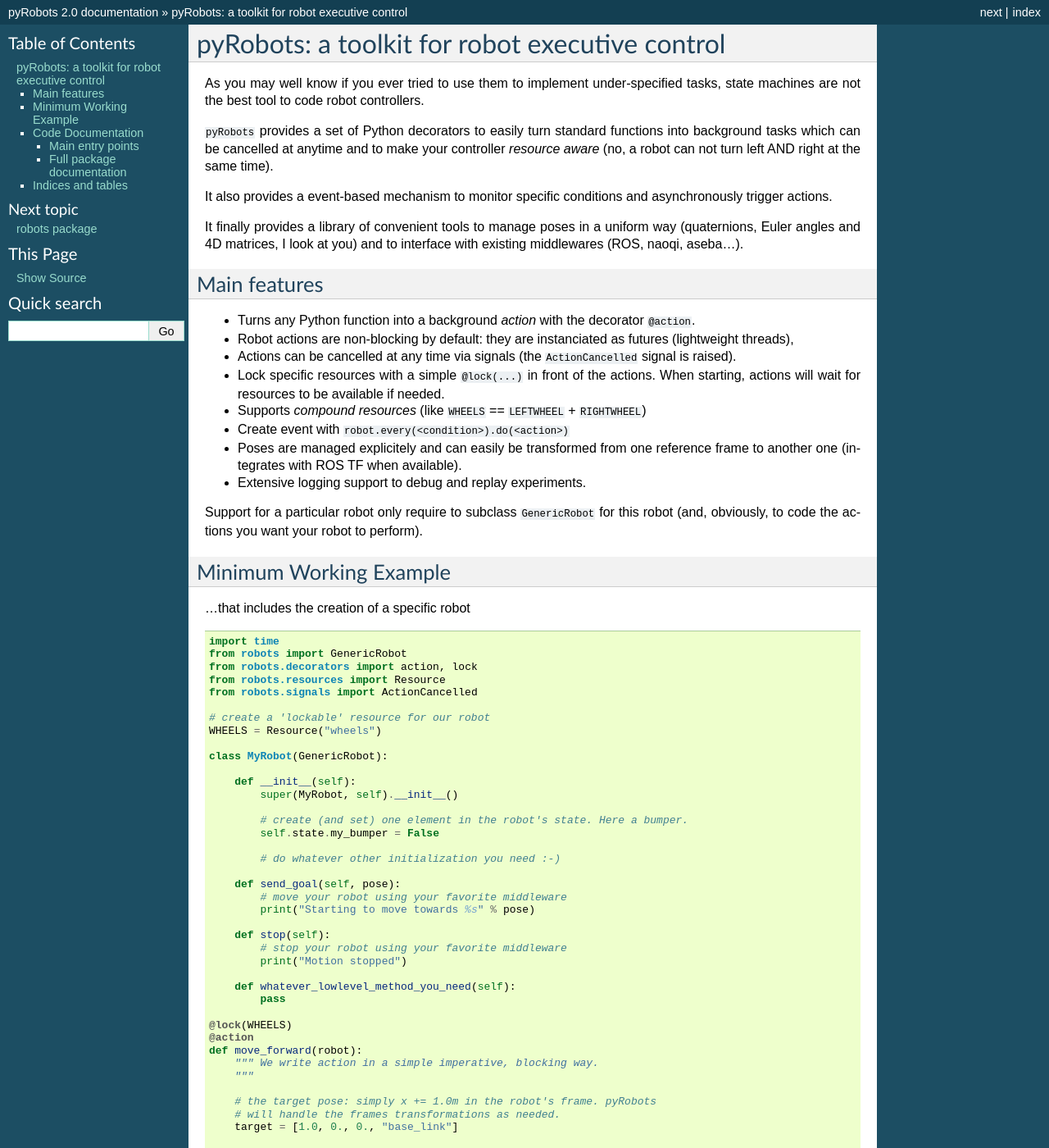
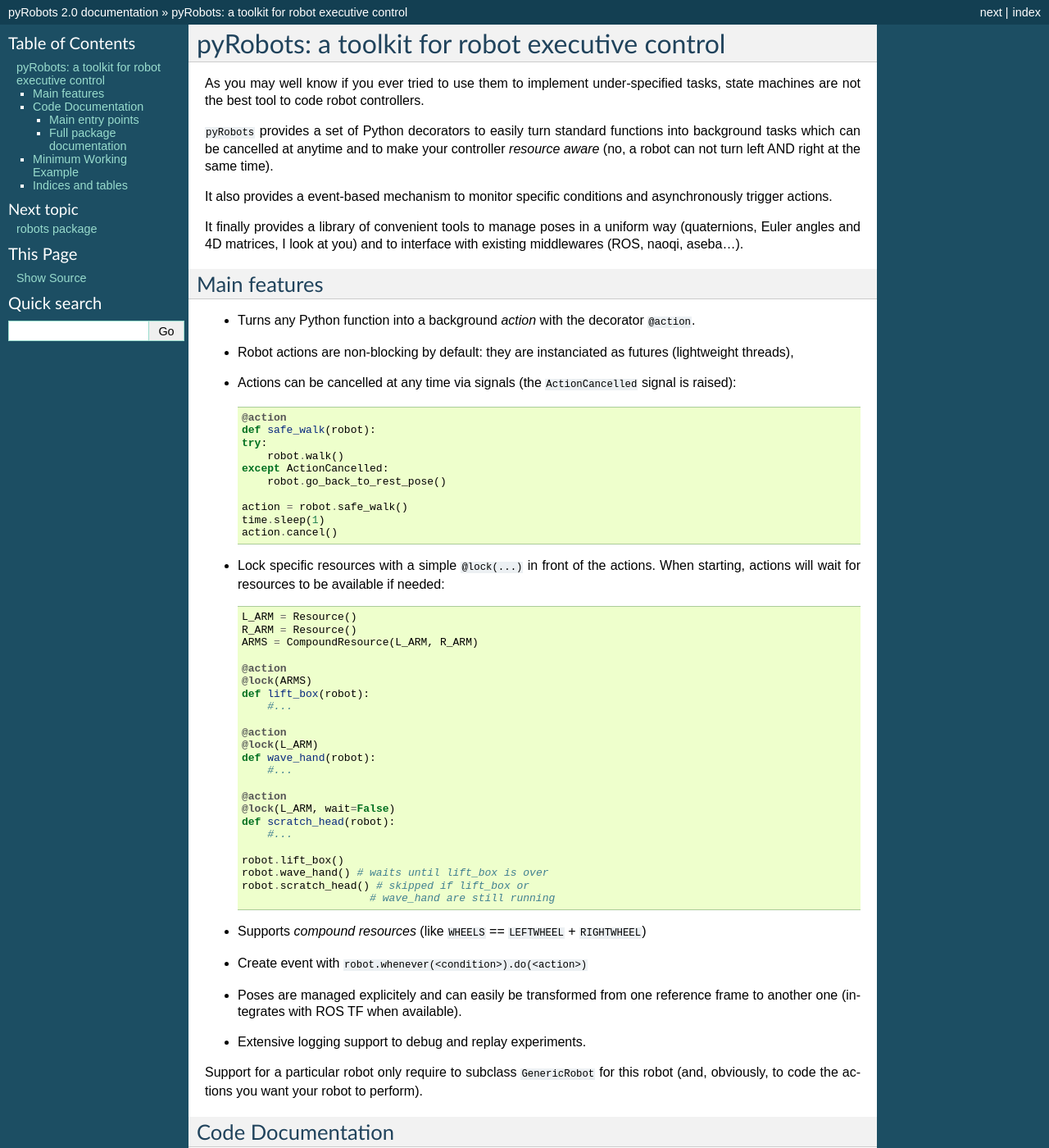
Before and after one commit to severin-lemaignan/pyrobots, a Sphinx documentation site: the page built from doc/index.rst, in a window 1280 px wide and 1400 px high. Shown: the whole window at 82% size. Built offline with Sphinx 7.4.7, drawn with Linux system fonts in a browser that asks for light colours; some of the changed text lies outside the part shown.

Commit message:
[doc] more examples

```diff
--- a/doc/index.rst
+++ b/doc/index.rst
@@ -25,13 +25,50 @@
 -  Robot actions are non-blocking by default: they are instanciated as
    futures (lightweight threads),
 -  Actions can be cancelled at any time via signals (the
-   ``ActionCancelled`` signal is raised).
+   ``ActionCancelled`` signal is raised)::
+
+        @action
+        def safe_walk(robot):
+        try:
+            robot.walk()
+        except ActionCancelled:
+            robot.go_back_to_rest_pose()
+
+        action = robot.safe_walk()
+        time.sleep(1)
+        action.cancel()
+
 -  Lock specific resources with a simple ``@lock(...)`` in front of the
    actions. When starting, actions will wait for resources to be
-   available if needed.
+   available if needed::
+
+        L_ARM = Resource()
+        R_ARM = Resource()
+        ARMS = CompoundResource(L_ARM, R_ARM)
+
+        @action
+        @lock(ARMS)
+        def lift_box(robot):
+            #...
+
+        @action
+        @lock(L_ARM)
+        def wave_hand(robot):
+            #...
+
+        @action
+        @lock(L_ARM, wait=False)
+        def scratch_head(robot):
+            #...
+
+        robot.lift_box()
+        robot.wave_hand() # waits until lift_box is over
+        robot.scratch_head() # skipped if lift_box or
+                            # wave_hand are still running
+
 -  Supports *compound resources* (like ``WHEELS`` == ``LEFTWHEEL`` +
    ``RIGHTWHEEL``)
--  Create event with ``robot.every(<condition>).do(<action>)``
+-  Create event with ``robot.whenever(<condition>).do(<action>)``
 -  Poses are managed explicitely and can easily be transformed from one
    reference frame to another one (integrates with ROS TF when
    available).
@@ -40,6 +77,28 @@
 Support for a particular robot only require to subclass ``GenericRobot``
 for this robot (and, obviously, to code the actions you want your robot
 to perform).
+
+Code Documentation
+------------------
+
+The documentation is currently sparse. Please fill `bug reports
+<https://github.com/chili-epfl/pyrobots/issues>`_ everytime you can not figure
+out a specific bit.
+
+Main entry points
++++++++++++++++++
+
+- :py:class:`robots.robot.GenericRobot`
+
+
+Full package documentation
+++++++++++++++++++++++++++
+
+.. toctree::
+    :maxdepth: 2
+
+    api/robots.rst
+
 
 Minimum Working Example
 -----------------------
```
Also changed, not shown: other parts of doc/index.rst (+0 -21 lines).
